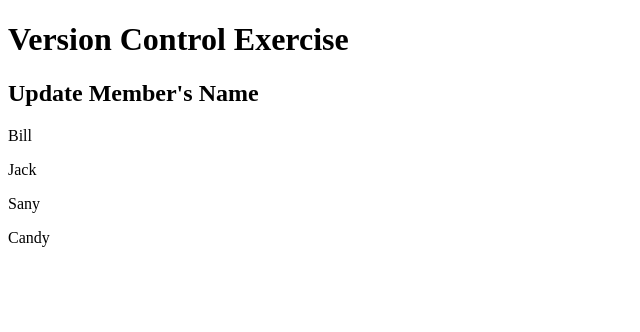
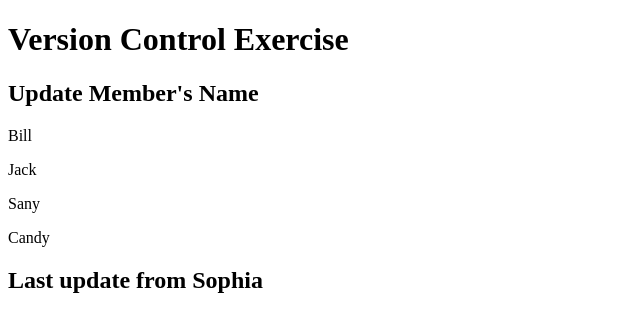
Before and after one commit to Sophia202407/landingpage, a plain HTML site: page index.html in a window 1280 px wide. Shown: the whole page, without its empty margins (0-640 px from the left). Drawn offline with Linux system fonts and the light colour scheme.

Commit message:
deploy: 7ba1250cebe2df26a582d14f207fa14e914c6857

```diff
--- a/index.html
+++ b/index.html
@@ -12,5 +12,6 @@
     <p>Jack</p>
     <p>Sany</p>
     <p>Candy</p>
+    <h2>Last update from Sophia</h2>
 </body>
 </html>
```
